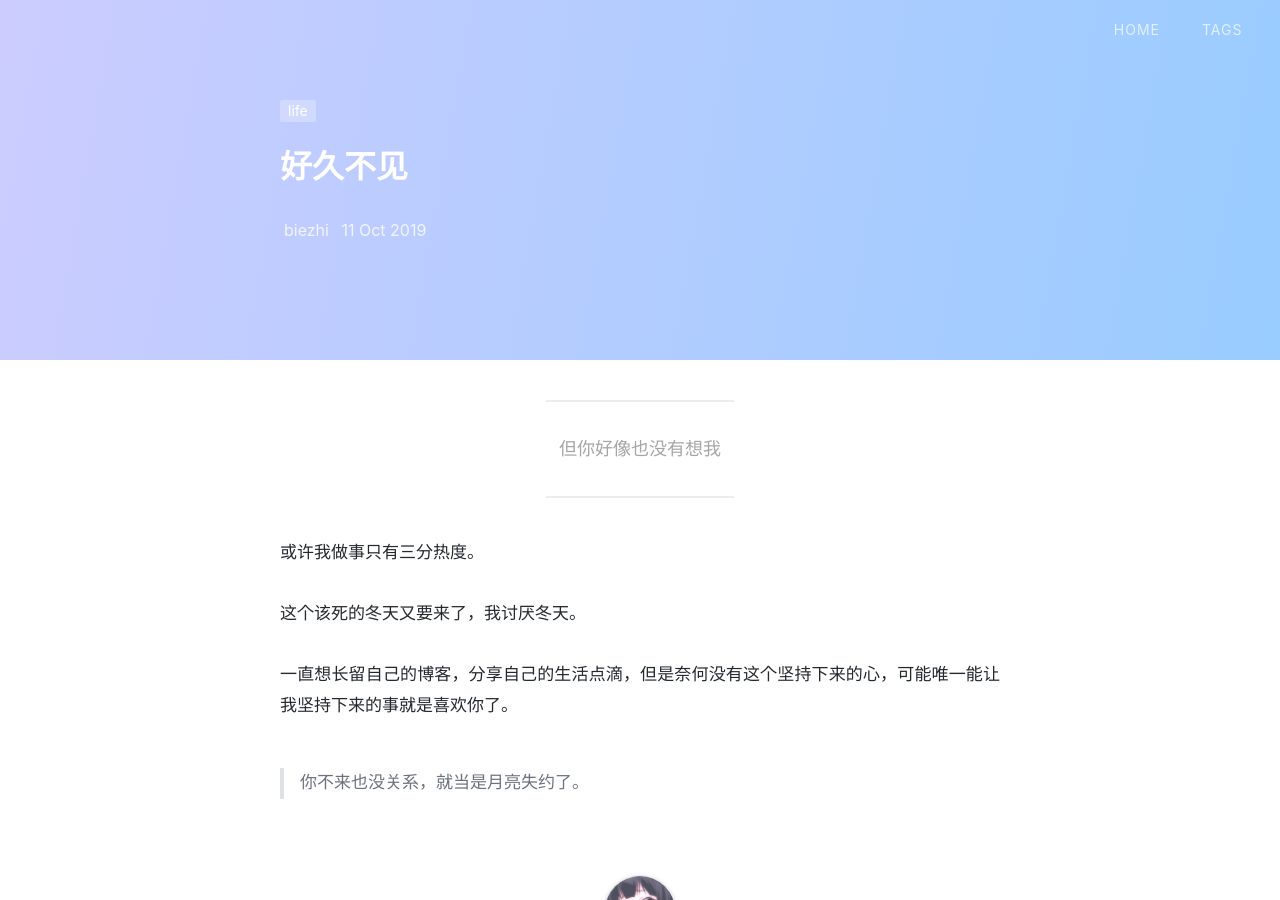
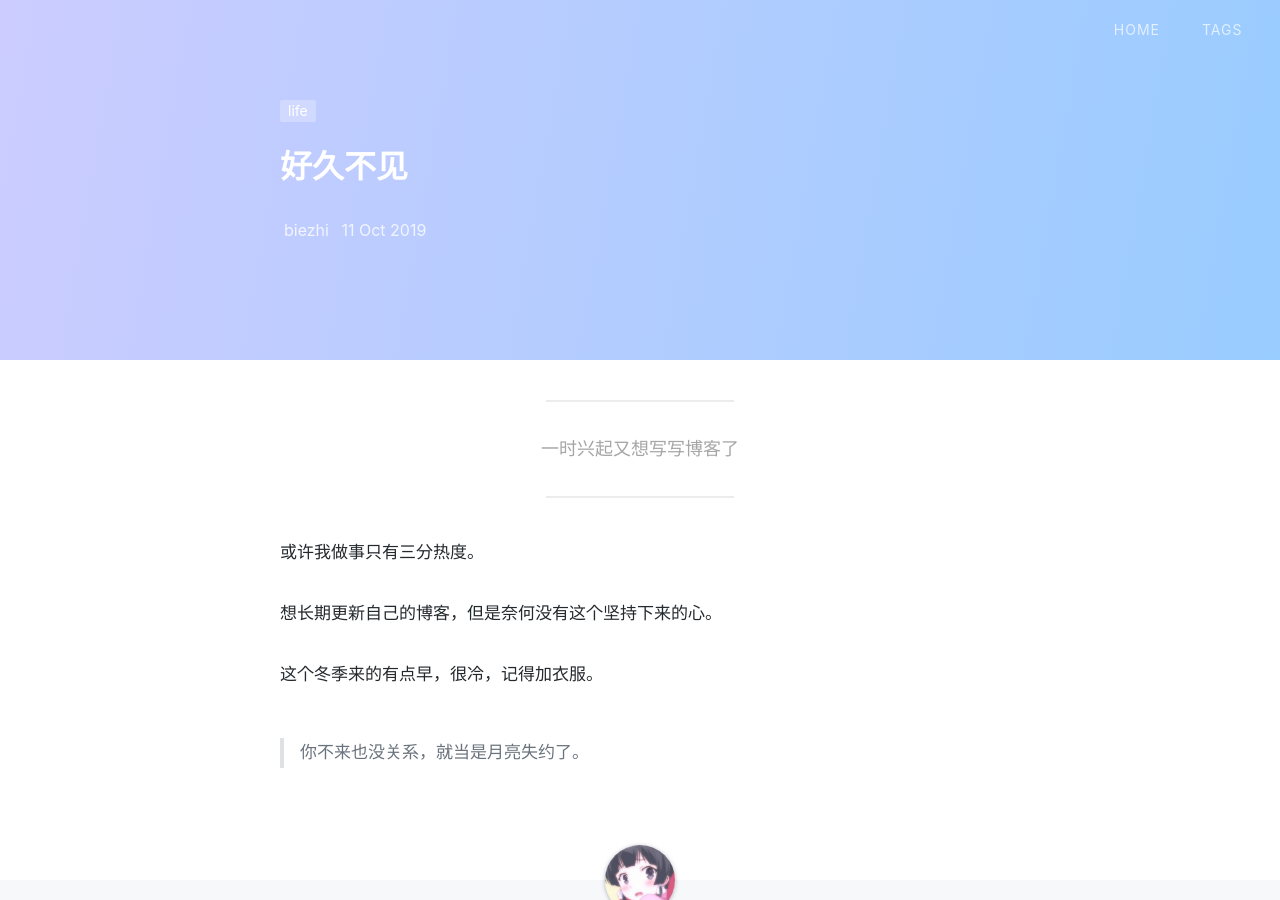
Before and after one commit to moeik/moeik.github.io, a Jekyll site: the page built from _posts/2019-10-11-1.md, in a window 1280 px wide and 900 px high. Built offline with Jekyll 4.4.1, drawn with Linux system fonts in a browser that asks for light colours; nearby versions of some CDN libraries; a style sheet for code colours, icons or effects is not loaded.

Commit message:
Update 2019-10-11-1.md

```diff
--- a/_posts/2019-10-11-1.md
+++ b/_posts/2019-10-11-1.md
@@ -1,7 +1,7 @@
 ---
 layout: post
 title: '好久不见'
-subtitle: '但你好像也没有想我'
+subtitle: '一时兴起又想写写博客了'
 date: 2019-10-11
 categories: life
 cover:
@@ -10,6 +10,6 @@ tags: life
 
 
 或许我做事只有三分热度。<br><br>
-这个该死的冬天又要来了，我讨厌冬天。<br><br>
-一直想长留自己的博客，分享自己的生活点滴，但是奈何没有这个坚持下来的心，可能唯一能让我坚持下来的事就是喜欢你了。<br><br>
+想长期更新自己的博客，但是奈何没有这个坚持下来的心。<br><br>
+这个冬季来的有点早，很冷，记得加衣服。<br><br>
 >你不来也没关系，就当是月亮失约了。
```
